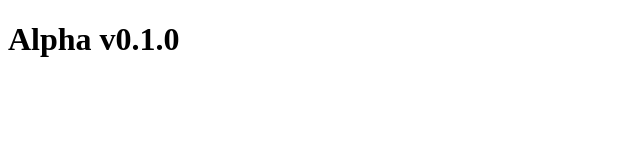
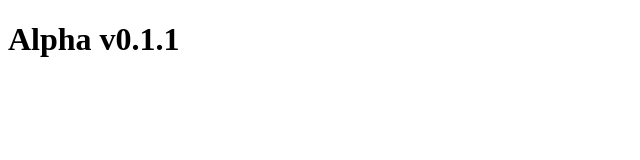
Before and after one commit to ahmedavid/git-flow-demo, a plain HTML site: page src/index.html in a window 1280 px wide. Shown: the full height of the page, 0-640 px from the left. Drawn offline with Linux system fonts and the light colour scheme.

Commit message:
implement feature 1

```diff
--- a/src/index.html
+++ b/src/index.html
@@ -7,6 +7,6 @@
   <title>Git Flow</title>
 </head>
 <body>
-  <h1>Alpha v0.1.0</h1>
+  <h1>Alpha v0.1.1</h1>
 </body>
 </html>
```
Also changed, not shown: 1 other file.
